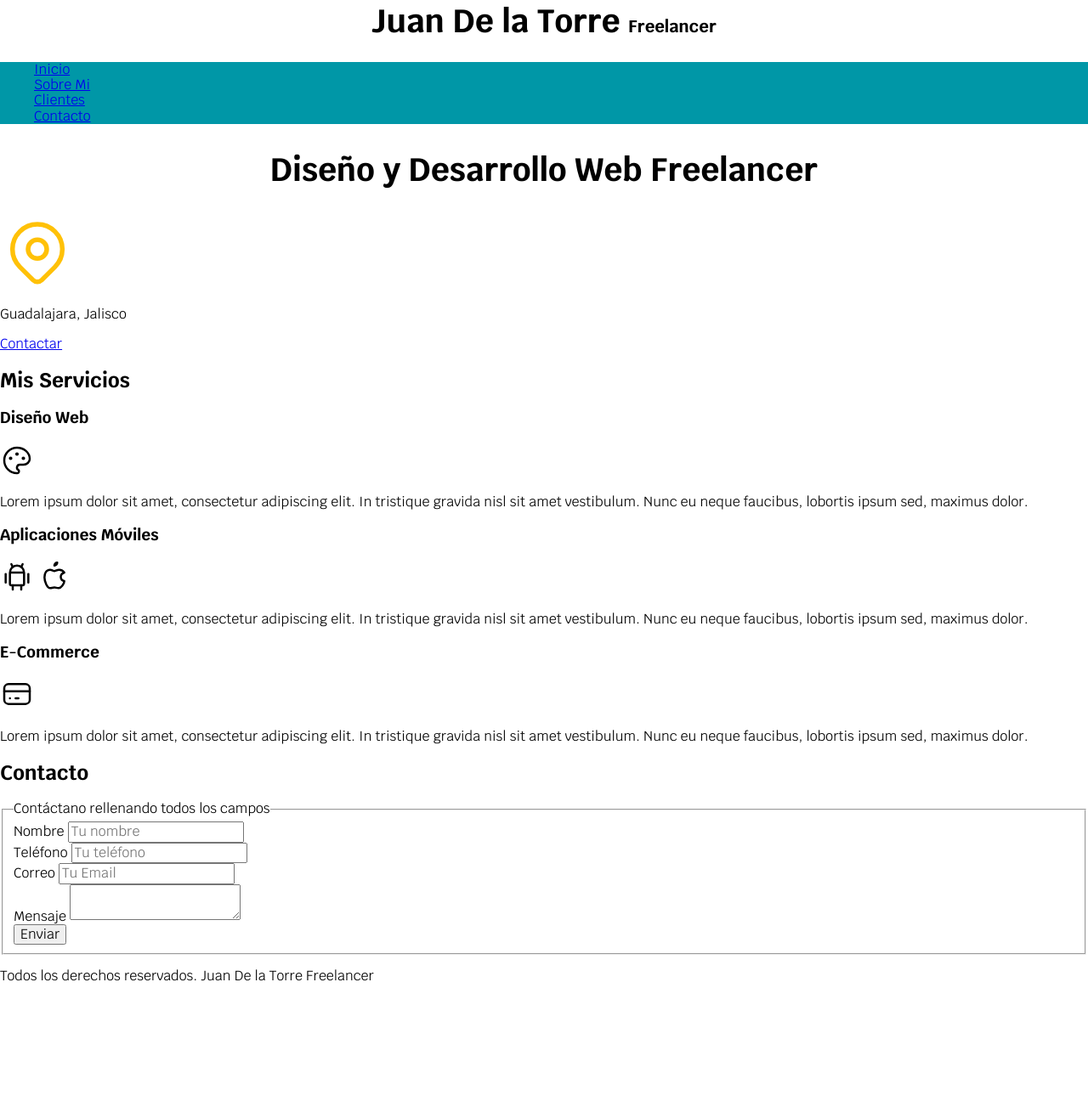
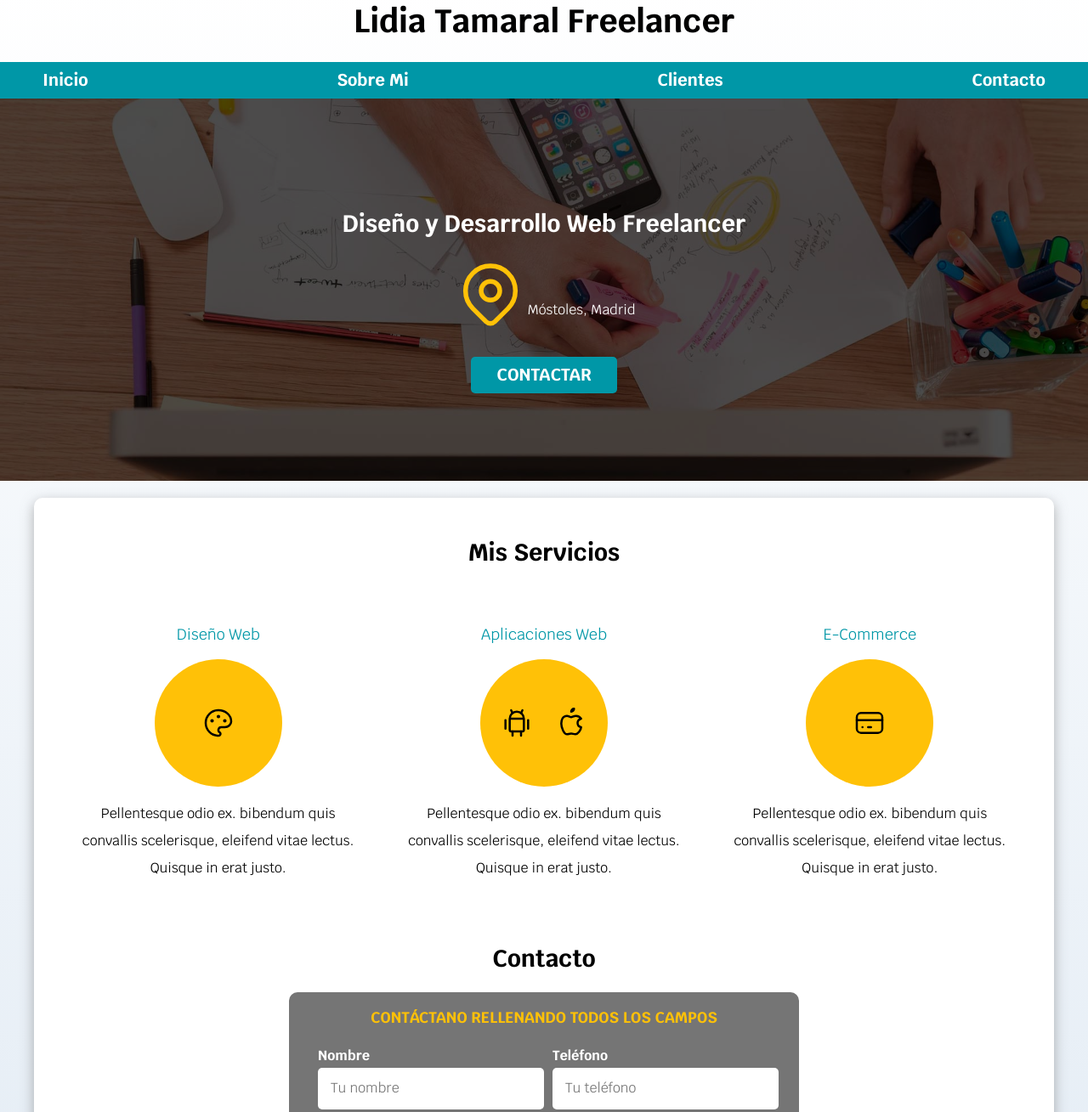
Before and after one commit to LidiaTamaral/Curso_Web, a plain HTML site: page index.html in a window 1280 px wide. Shown: the part 22-1331 px from the top of the page at 85% size. Before the commit the page ends 1196 px from the top, so only its background shows below. Drawn offline with Linux system fonts and the light colour scheme.

Commit message:
Add files via upload

```diff
--- a/css/styles.css
+++ b/css/styles.css
@@ -1,40 +1,118 @@
-/* 1 rem=10px  al poner ese font size al html y body*/
 :root{
     --blanco: #ffffff;
     --oscuro: #212121;
     --primario: #ffc107;
     --secundario: #0097a7;
     --gris: #757575;
+    --grisClaro: #DFE9F3;
 }
+
+/* Globales */
 html{
     font-size: 62.5%;
+    box-sizing: border-box;
+    scroll-snap-type: y mandatory;
+}
+/** Scrool Snap **/
+.servicios,
+.navegacion-principal,
+.formulario {
+    scroll-snap-align: center;
+    scroll-snap-stop: always;
+}
+*, *:before, *:after{
+    box-sizing: inherit;
 }
 body{
     font-size: 16px;
     font-family: 'Krub', sans-serif;
-}
-.titulo{
-    text-align: center;
-    font-size: 3.8rem;
-}
-.titulo span{
-    font-size: 2rem;
+    background-image: linear-gradient(to top, var(--grisClaro) 0%, var(--blanco)100%);
 }
 .contenedor {
     max-width: 120rem;
     margin: 0 auto;
 }
+.boton{
+    background-color: var(--secundario);
+    color: var(--blanco);
+    padding: 1rem 3rem;
+    margin-top: 3rem;
+    font-size: 2rem;
+    text-decoration: none;
+    text-transform: uppercase;
+    font-weight: bold;
+    border-radius: .5rem;
+    width: 90%;
+    text-align: center;
+    border: none;
+}
+.boton:hover{
+    cursor: pointer;
+}
+@media (min-width: 768px) {
+    .boton{
+        width:auto;
+    }
+}
+.sombra{
+    -webkit-box-shadow: 0px 5px 15px 0px rgba(112,112,112,0.54);
+    -moz-box-shadow: 0px 5px 15px 0px rgba(112,112,112,0.54);
+    box-shadow: 0px 5px 15px 0px rgba(112,112,112,0.54);
+    background-color: var(--blanco);
+    padding: 2rem;
+    border-radius: 1rem;
+
+}
+
+/* Tipografia */
+h1{
+    font-size: 3.8rem;
+}
+h2{
+    font-size: 2.8rem;
+    padding-top: .5rem;
+}
+h3{
+    font-size: 1.8rem;
+}
+h1,h2,h3{
+    text-align: center;
+}
+
+/* Titulos  */
+.titulo span{
+    font-size: 2rem;
+}
+/** Utilidades **/
+.w-sm-100{
+    width: 100%;
+}
+@media (min-width:768px){
+    .w-sm-100{
+        width: auto;
+    }
+}
+.flex{
+    display: flex;
+}
+.alinear-derecha{
+    justify-content: flex-end;
+}
+/* Navegacion Principal */
 .nav-bg {
     background-color: var(--secundario);
 }
 .navegacion-principal {
     display: flex;
     flex-direction: column;
-
+}
+@media (min-width: 768px) {
+.navegacion-principal {
+    flex-direction: row;
+    justify-content: space-between;
+    }
 }
 
-    }
-}
 /* 480px para un telf, 768px para una tablet,  1140/px ordenador y 1440/1400px tv */
 .navegacion-principal a {
     display: block;
@@ -49,3 +127,122 @@ body{
     background-color: var(--primario);
     color: var(--oscuro);
 }
+
+/* Hero */
+.hero{
+    background-image: url(../img/hero.jpg);
+    background-repeat: no-repeat;
+    background-size: cover;
+    height: 450px;
+    position: relative;
+    margin-bottom: 2rem;
+}
+.contenido-hero{
+    position: absolute;
+    background-color: rgb(0 0 0 / 70%);
+    width: 100%;
+    height: 100%;
+
+    display: flex;
+    flex-direction: column;
+    align-items: center;
+    justify-content: center;
+}
+.contenido-hero h2,
+.contenido-hero p {
+    color: var(--blanco);
+}
+.contenido-hero .ubicacion{
+    display: flex;
+    align-items: flex-end;
+}
+
+
+/* Servicios */
+@media (min-width: 768px) {
+    .servicios{
+        display: grid;
+        grid-template-columns: repeat(3, 1fr);
+        column-gap: 1rem;
+        padding: 1rem;
+    }
+}
+.servicio{
+    display: flex;
+    flex-direction: column;
+    align-items: center;
+    padding: 2rem;
+}
+.servicio h3{
+    color: var(--secundario);
+    font-weight: normal;
+}
+.servicio p{
+    line-height: 2;
+    text-align: center;
+}
+.servicio .iconos {
+    height: 15rem;
+    width: 15rem;
+    background-color: var(--primario);
+    border-radius: 50%;
+    display: flex;
+    justify-content: space-evenly;
+    align-items: center;
+}
+
+/** Contacto **/
+.formulario {
+    background-color: var(--gris);
+    width: min(60rem, 100%); /** Utiliza el valor mas pequeño **/
+    margin: 0 auto;
+    padding:  2rem;
+    border-radius: 1rem;
+}
+.formulario fieldset {
+    border: none;
+}
+.formulario legend {
+    text-align: center;
+    font-size: 1.8rem;
+    text-transform: uppercase;
+    font-weight: 700;
+    margin-bottom: 2rem;
+    color: var(--primario);
+}
+@media (min-width: 768px){
+    .contenedor-campos{
+        display: grid;
+        grid-template-columns: 50% 50%;
+        grid-template-rows: auto auto 20rem;
+        column-gap: 1rem;
+    }
+    .campo:nth-child(3) {
+        grid-column: 1/3;
+    }
+    .campo:nth-child(4) {
+        grid-column: 1/3;
+    }
+}
+.campo{
+    margin-bottom: 1rem;
+}
+.campo label {
+    color: var(--blanco);
+    font-weight: bold;
+    margin-bottom: .5rem;
+    display: block;
+}
+.campo textarea{
+    height: 20rem;
+}
+.input-text{
+    width: 100%;
+    border: none;
+    padding: 1.5rem;
+    border-radius: .5rem;
+}
+
+.footer{
+    text-align: center;
+}
--- a/index.html
+++ b/index.html
@@ -1,5 +1,6 @@
 <!DOCTYPE html>
 <html lang="en">
+
 <head>
     <meta charset="UTF-8">
     <meta http-equiv="X-UA-Compatible" content="IE=edge">
@@ -14,7 +15,7 @@
 
 <body>
     <header>
-       <h1 class="titulo">Juan De la Torre <span>Freelancer</span></h1>
+        <h1 class="titulo">Lidia Tamaral Freelancer</h1>
     </header>
 
     <div class="nav-bg">
@@ -26,45 +27,56 @@
         </nav>
     </div>
 
-    <section>
-        <h2 class="titulo">Diseño y Desarrollo Web Freelancer</h2>
+    <section class="hero">
+        <div class="contenido-hero">
+            <h2>Diseño y Desarrollo Web <span>Freelancer</span></h2>
 
-        <p>
-        <svg xmlns="http://www.w3.org/2000/svg" class="icon icon-tabler icon-tabler-map-pin" width="88" height="88" viewBox="0 0 24 24" stroke-width="1.5" stroke="#ffc107" fill="none" stroke-linecap="round" stroke-linejoin="round">
-            <path stroke="none" d="M0 0h24v24H0z" fill="none"/>
+            <div class="ubicacion">
+                <svg xmlns="http://www.w3.org/2000/svg" class="icon icon-tabler icon-tabler-map-pin" width="88"
+                    height="88" viewBox="0 0 24 24" stroke-width="1.5" stroke="#ffc107" fill="none"
+                    stroke-linecap="round" stroke-linejoin="round">
+                    <path stroke="none" d="M0 0h24v24H0z" fill="none" />
                     <circle cx="12" cy="11" r="3" />
                     <path d="M17.657 16.657l-4.243 4.243a2 2 0 0 1 -2.827 0l-4.244 -4.243a8 8 0 1 1 11.314 0z" />
                 </svg>
-        </p>
-        <p>Guadalajara, Jalisco</p>
+                <p>Móstoles, Madrid</p>
+            </div>
 
-        <a href="#">Contactar</a>
+
+            <a class="boton" href="#">Contactar</a>
+        </div>
     </section>
 
 
-    <main>
+    <main class="contenedor sombra">
         <h2>Mis Servicios</h2>
 
-        <section>
+        <div class="servicios">
+            <section class="servicio">
                 <h3>Diseño Web</h3>
-
-            <p>
-                <svg xmlns="http://www.w3.org/2000/svg" class="icon icon-tabler icon-tabler-palette" width="40" height="40" viewBox="0 0 24 24" stroke-width="1.5" stroke="#000000" fill="none" stroke-linecap="round" stroke-linejoin="round">
-                    <path stroke="none" d="M0 0h24v24H0z" fill="none"/>
-                    <path d="M12 21a9 9 0 1 1 0 -18a9 8 0 0 1 9 8a4.5 4 0 0 1 -4.5 4h-2.5a2 2 0 0 0 -1 3.75a1.3 1.3 0 0 1 -1 2.25" />
+                <div class="iconos">
+                    <svg xmlns="http://www.w3.org/2000/svg" class="icon icon-tabler icon-tabler-palette" width="40"
+                        height="40" viewBox="0 0 24 24" stroke-width="1.5" stroke="#000000" fill="none"
+                        stroke-linecap="round" stroke-linejoin="round">
+                        <path stroke="none" d="M0 0h24v24H0z" fill="none" />
+                        <path
+                            d="M12 21a9 9 0 1 1 0 -18a9 8 0 0 1 9 8a4.5 4 0 0 1 -4.5 4h-2.5a2 2 0 0 0 -1 3.75a1.3 1.3 0 0 1 -1 2.25" />
                         <circle cx="7.5" cy="10.5" r=".5" fill="currentColor" />
                         <circle cx="12" cy="7.5" r=".5" fill="currentColor" />
                         <circle cx="16.5" cy="10.5" r=".5" fill="currentColor" />
                     </svg>
-            </p>
-            <p>Lorem ipsum dolor sit amet, consectetur adipiscing elit. In tristique gravida nisl sit amet vestibulum. Nunc eu neque faucibus, lobortis ipsum sed, maximus dolor.</p>
+                </div>
+                <p>Pellentesque odio ex. bibendum quis convallis scelerisque, eleifend vitae lectus. Quisque in erat
+                    justo.</p>
             </section>
 
-        <section>
-            <h3>Aplicaciones Móviles</h3>
-            <p>
-                <svg xmlns="http://www.w3.org/2000/svg" class="icon icon-tabler icon-tabler-brand-android" width="40" height="40" viewBox="0 0 24 24" stroke-width="1.5" stroke="#000000" fill="none" stroke-linecap="round" stroke-linejoin="round">
-                    <path stroke="none" d="M0 0h24v24H0z" fill="none"/>
+            <section class="servicio">
+                <h3>Aplicaciones Web</h3>
+                <div class="iconos">
+                    <svg xmlns="http://www.w3.org/2000/svg" class="icon icon-tabler icon-tabler-brand-android"
+                        width="40" height="40" viewBox="0 0 24 24" stroke-width="1.5" stroke="#000000" fill="none"
+                        stroke-linecap="round" stroke-linejoin="round">
+                        <path stroke="none" d="M0 0h24v24H0z" fill="none" />
                         <line x1="4" y1="10" x2="4" y2="16" />
                         <line x1="20" y1="10" x2="20" y2="16" />
                         <path d="M7 9h10v8a1 1 0 0 1 -1 1h-8a1 1 0 0 1 -1 -1v-8a5 5 0 0 1 10 0" />
@@ -74,67 +86,77 @@
                         <line x1="15" y1="18" x2="15" y2="21" />
                     </svg>
 
-                  <svg xmlns="http://www.w3.org/2000/svg" class="icon icon-tabler icon-tabler-brand-apple" width="40" height="40" viewBox="0 0 24 24" stroke-width="1.5" stroke="#000000" fill="none" stroke-linecap="round" stroke-linejoin="round">
-                    <path stroke="none" d="M0 0h24v24H0z" fill="none"/>
-                    <path d="M9 7c-3 0 -4 3 -4 5.5c0 3 2 7.5 4 7.5c1.088 -.046 1.679 -.5 3 -.5c1.312 0 1.5 .5 3 .5s4 -3 4 -5c-.028 -.01 -2.472 -.403 -2.5 -3c-.019 -2.17 2.416 -2.954 2.5 -3c-1.023 -1.492 -2.951 -1.963 -3.5 -2c-1.433 -.111 -2.83 1 -3.5 1c-.68 0 -1.9 -1 -3 -1z" />
+                    <svg xmlns="http://www.w3.org/2000/svg" class="icon icon-tabler icon-tabler-brand-apple" width="40"
+                        height="40" viewBox="0 0 24 24" stroke-width="1.5" stroke="#000000" fill="none"
+                        stroke-linecap="round" stroke-linejoin="round">
+                        <path stroke="none" d="M0 0h24v24H0z" fill="none" />
+                        <path
+                            d="M9 7c-3 0 -4 3 -4 5.5c0 3 2 7.5 4 7.5c1.088 -.046 1.679 -.5 3 -.5c1.312 0 1.5 .5 3 .5s4 -3 4 -5c-.028 -.01 -2.472 -.403 -2.5 -3c-.019 -2.17 2.416 -2.954 2.5 -3c-1.023 -1.492 -2.951 -1.963 -3.5 -2c-1.433 -.111 -2.83 1 -3.5 1c-.68 0 -1.9 -1 -3 -1z" />
                         <path d="M12 4a2 2 0 0 0 2 -2a2 2 0 0 0 -2 2" />
                     </svg>
-            </p>
-            <p>Lorem ipsum dolor sit amet, consectetur adipiscing elit. In tristique gravida nisl sit amet vestibulum. Nunc eu neque faucibus, lobortis ipsum sed, maximus dolor.</p>
+                </div>
+                <p>Pellentesque odio ex. bibendum quis convallis scelerisque, eleifend vitae lectus. Quisque in erat
+                    justo.</p>
             </section>
 
-        <section>
+            <section class="servicio">
                 <h3>E-Commerce</h3>
-
-            <p>
-                <svg xmlns="http://www.w3.org/2000/svg" class="icon icon-tabler icon-tabler-credit-card" width="40" height="40" viewBox="0 0 24 24" stroke-width="1.5" stroke="#000000" fill="none" stroke-linecap="round" stroke-linejoin="round">
-                    <path stroke="none" d="M0 0h24v24H0z" fill="none"/>
+                <div class="iconos">
+                    <svg xmlns="http://www.w3.org/2000/svg" class="icon icon-tabler icon-tabler-credit-card" width="40"
+                        height="40" viewBox="0 0 24 24" stroke-width="1.5" stroke="#000000" fill="none"
+                        stroke-linecap="round" stroke-linejoin="round">
+                        <path stroke="none" d="M0 0h24v24H0z" fill="none" />
                         <rect x="3" y="5" width="18" height="14" rx="3" />
                         <line x1="3" y1="10" x2="21" y2="10" />
                         <line x1="7" y1="15" x2="7.01" y2="15" />
                         <line x1="11" y1="15" x2="13" y2="15" />
                     </svg>
-            </p>
-            <p>Lorem ipsum dolor sit amet, consectetur adipiscing elit. In tristique gravida nisl sit amet vestibulum. Nunc eu neque faucibus, lobortis ipsum sed, maximus dolor.</p>
+                </div>
+                <p>Pellentesque odio ex. bibendum quis convallis scelerisque, eleifend vitae lectus. Quisque in erat
+                    justo.</p>
             </section>
-    </main>
+        </div>
+
 
     <section>
         <h2>Contacto</h2>
 
-         <form>
+        <form class="formulario">
             <fieldset>
                 <legend>Contáctano rellenando todos los campos</legend>
 
-                <div>
+                <div class="contenedor-campos">
+                    <div class="campo">
                         <label for="nom">Nombre</label>
-                    <input type="text" placeholder="Tu nombre" id="nom">
+                        <input class="input-text" type="text" placeholder="Tu nombre" id="nom">
                     </div>
 
-                <div>
+                    <div class="campo">
                         <label for="tel">Teléfono</label>
-                    <input type="tel" placeholder="Tu teléfono" id="tel">
+                        <input class="input-text" type="tel" placeholder="Tu teléfono" id="tel">
                     </div>
 
-                <div>
+                    <div class="campo ">
                         <label for="mail">Correo</label>
-                    <input type="email" placeholder="Tu Email" id="mail">
+                        <input class="input-text" type="email" placeholder="Tu Email" id="mail">
                     </div>
 
-                <div>
+                    <div class="campo">
                         <label for="mensaje">Mensaje</label>
-                    <textarea id="mensaje"></textarea>
+                        <textarea class="input-text" id="mensaje"></textarea>
+                    </div>
                 </div>
 
-                <div>
-                    <button type="submit" value="Enviar">Enviar</button>
+                    <div class="alinear-derecha flex">
+                        <input class="boton w-sm-100" type="submit" value="Enviar">
                     </div>
-
             </fieldset>
         </form>
     </section>
-    <footer>
-        <p>Todos los derechos reservados. Juan De la Torre Freelancer</p>
+</main>
+    <footer class="footer">
+        <p>Todos los derechos reservados. Lidia Tamaral Freelancer</p>
     </footer>
 </body>
+
 </html>
```
Lines whose indentation alone changed are shown as unchanged.
